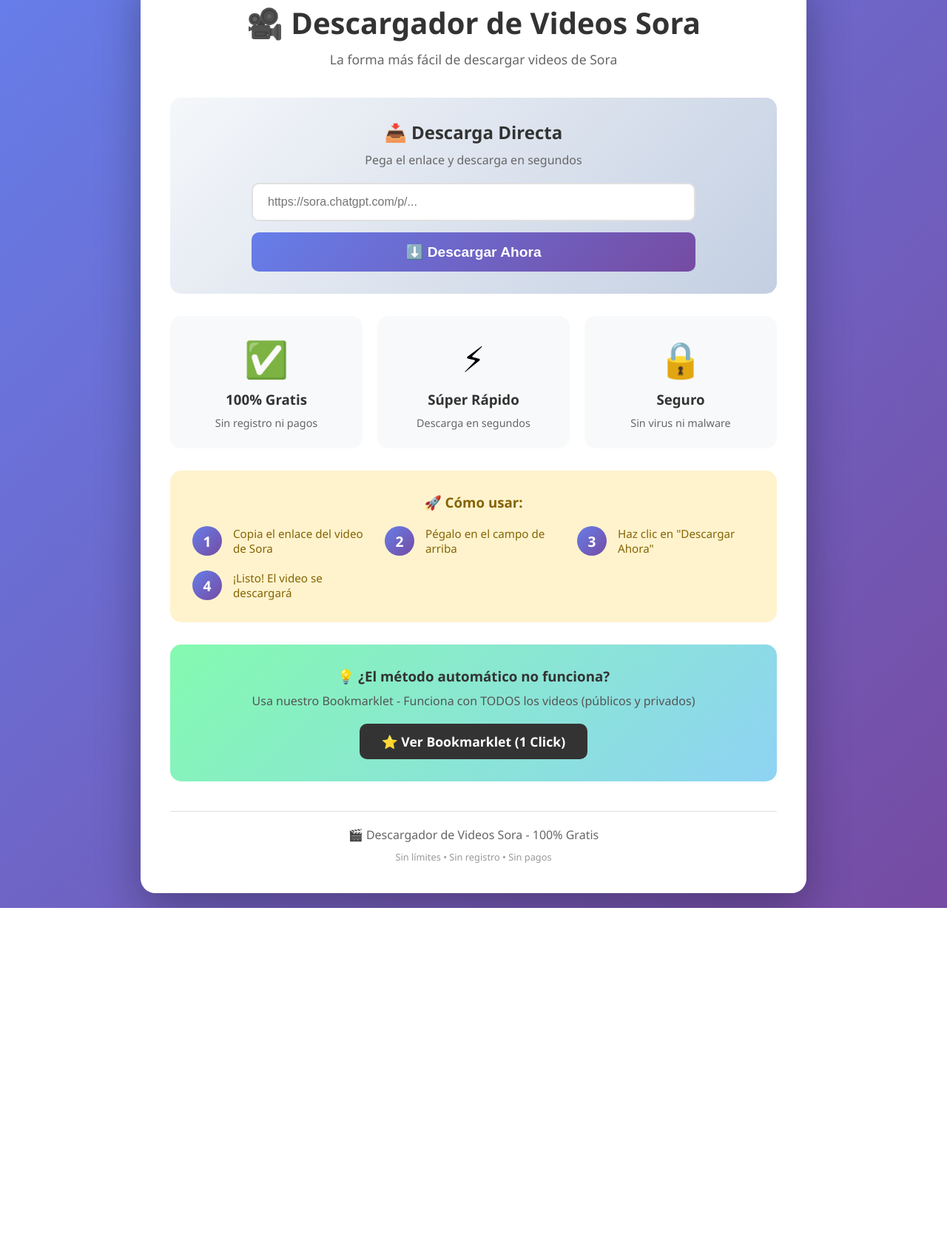
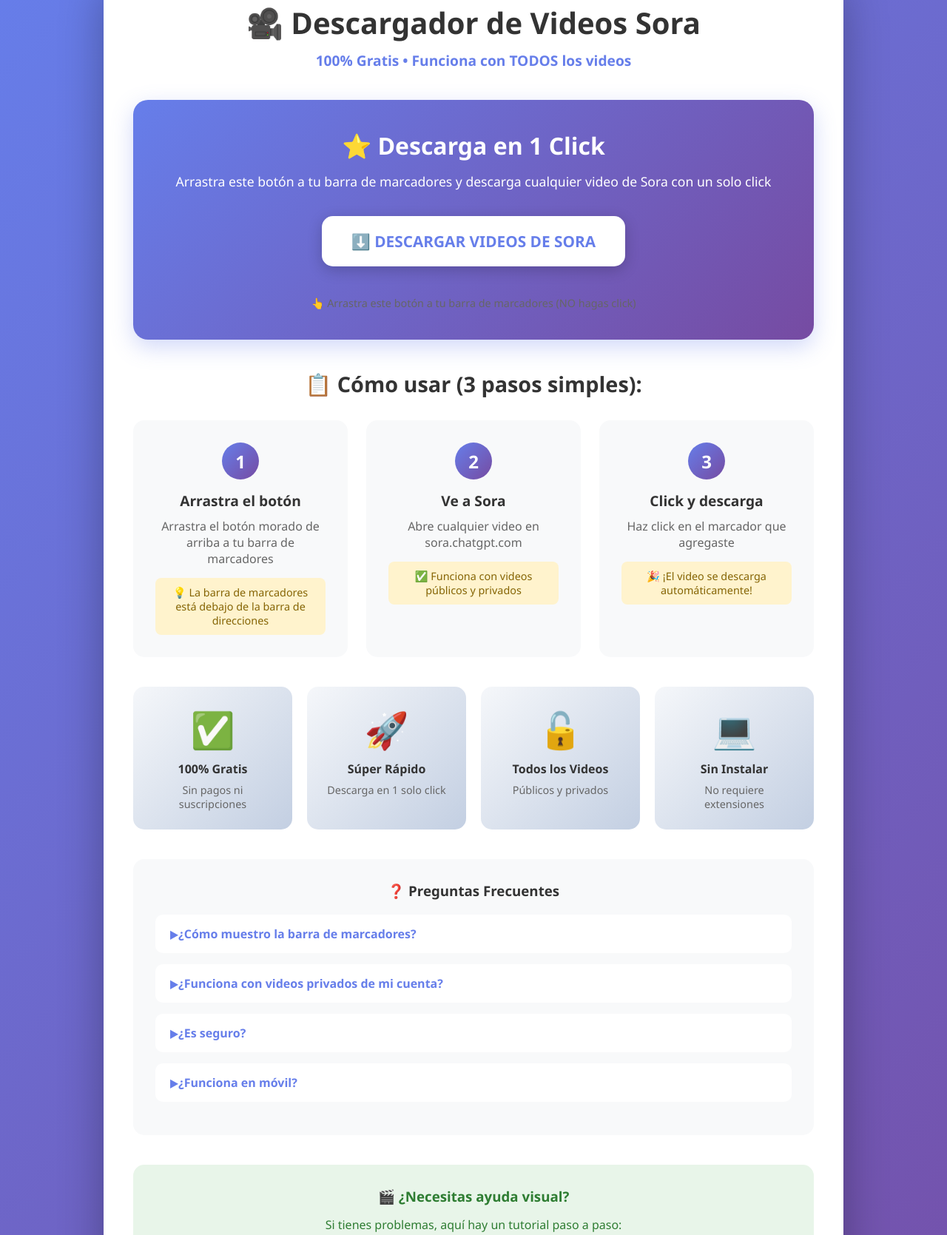
Before and after one commit to ivanleoncuentaflex-ops/sora-downloader, a browser extension: page index.html in a window 1280 px wide. Shown: the part 57-1726 px from the top of the page at 74% size. Before the commit the page ends 1284 px from the top, so only its background shows below. Drawn offline with Linux system fonts and the light colour scheme; no server answers.

Commit message:
Version FINAL - Bookmarklet como solucion principal 100% funcional

```diff
--- a/index.html
+++ b/index.html
@@ -3,112 +3,147 @@
 <head>
     <meta charset="UTF-8">
     <meta name="viewport" content="width=device-width, initial-scale=1.0">
-    <title>Descargador de Videos Sora - Gratis</title>
+    <title>Descargador de Videos Sora - 100% Gratis</title>
     <link rel="stylesheet" href="styles.css">
 </head>
 <body>
     <div class="container">
         <header>
             <h1>🎥 Descargador de Videos Sora</h1>
-            <p>La forma más fácil de descargar videos de Sora</p>
+            <p>100% Gratis • Funciona con TODOS los videos</p>
         </header>
 
         <main>
-            <div class="simple-box">
-                <h2>📥 Descarga Directa</h2>
-                <p>Pega el enlace y descarga en segundos</p>
+            <!-- MÉTODO PRINCIPAL: BOOKMARKLET -->
+            <div class="hero-box">
+                <h2>⭐ Descarga en 1 Click</h2>
+                <p style="font-size: 1.1em; margin: 15px 0;">
+                    Arrastra este botón a tu barra de marcadores y descarga cualquier video de Sora con un solo click
+                </p>
 
-                <div class="download-section">
-                    <input
-                        type="text"
-                        id="videoUrl"
-                        placeholder="https://sora.chatgpt.com/p/..."
-                        class="url-input"
-                    >
-                    <button id="downloadBtn" class="download-btn">
-                        ⬇️ Descargar Ahora
-                    </button>
-                </div>
+                <a href="javascript:(function(){const videos=document.querySelectorAll('video');if(videos.length===0){alert('❌ No se encontró ningún video en esta página.\\n\\nAsegúrate de estar en una página de Sora con un video.');return;}const video=videos[0];let videoUrl=video.src||video.currentSrc;if(!videoUrl){const sources=video.querySelectorAll('source');if(sources.length>0){videoUrl=sources[0].src;}}if(videoUrl&&!videoUrl.startsWith('blob:')){const a=document.createElement('a');a.href=videoUrl;a.download='sora-video-'+Date.now()+'.mp4';document.body.appendChild(a);a.click();document.body.removeChild(a);alert('✅ ¡Descarga iniciada!\\n\\nEl video se está descargando...');}else{alert('❌ No se pudo obtener la URL del video.\\n\\nIntenta recargar la página de Sora.');}})();"
+                   class="bookmarklet-btn"
+                   onclick="alert('📌 INSTRUCCIONES:\\n\\n1. ARRASTRA este botón a tu barra de marcadores\\n   (la barra debajo de la barra de direcciones)\\n\\n2. Cuando estés en Sora viendo un video,\\n   haz CLICK en el marcador\\n\\n3. ¡El video se descargará automáticamente!\\n\\n💡 NO hagas click aquí, ARRASTRA el botón.'); return false;">
+                    ⬇️ DESCARGAR VIDEOS DE SORA
+                </a>
 
-                <div id="status" class="status hidden"></div>
+                <p style="margin-top: 20px; font-size: 0.9em; color: #666;">
+                    👆 Arrastra este botón a tu barra de marcadores (NO hagas click)
+                </p>
             </div>
 
-            <div class="info-grid">
-                <div class="info-card">
-                    <div class="icon">✅</div>
-                    <h3>100% Gratis</h3>
-                    <p>Sin registro ni pagos</p>
-                </div>
-                <div class="info-card">
-                    <div class="icon">⚡</div>
-                    <h3>Súper Rápido</h3>
-                    <p>Descarga en segundos</p>
-                </div>
-                <div class="info-card">
-                    <div class="icon">🔒</div>
-                    <h3>Seguro</h3>
-                    <p>Sin virus ni malware</p>
-                </div>
-            </div>
+            <!-- INSTRUCCIONES VISUALES -->
+            <div class="instructions-visual">
+                <h3>📋 Cómo usar (3 pasos simples):</h3>
 
-            <div class="how-to">
-                <h3>🚀 Cómo usar:</h3>
-                <div class="steps">
-                    <div class="step-simple">
-                        <span class="step-num">1</span>
-                        <p>Copia el enlace del video de Sora</p>
+                <div class="steps-grid">
+                    <div class="step-card">
+                        <div class="step-number">1</div>
+                        <h4>Arrastra el botón</h4>
+                        <p>Arrastra el botón morado de arriba a tu barra de marcadores</p>
+                        <div class="tip">💡 La barra de marcadores está debajo de la barra de direcciones</div>
                     </div>
-                    <div class="step-simple">
-                        <span class="step-num">2</span>
-                        <p>Pégalo en el campo de arriba</p>
+
+                    <div class="step-card">
+                        <div class="step-number">2</div>
+                        <h4>Ve a Sora</h4>
+                        <p>Abre cualquier video en sora.chatgpt.com</p>
+                        <div class="tip">✅ Funciona con videos públicos y privados</div>
                     </div>
-                    <div class="step-simple">
-                        <span class="step-num">3</span>
-                        <p>Haz clic en "Descargar Ahora"</p>
-                    </div>
-                    <div class="step-simple">
-                        <span class="step-num">4</span>
-                        <p>¡Listo! El video se descargará</p>
+
+                    <div class="step-card">
+                        <div class="step-number">3</div>
+                        <h4>Click y descarga</h4>
+                        <p>Haz click en el marcador que agregaste</p>
+                        <div class="tip">🎉 ¡El video se descarga automáticamente!</div>
                     </div>
                 </div>
             </div>
 
-            <div class="extension-promo">
-                <h3>💡 ¿El método automático no funciona?</h3>
-                <p>Usa nuestro Bookmarklet - Funciona con TODOS los videos (públicos y privados)</p>
-                <a href="bookmarklet.html" class="extension-btn" style="display: inline-block; text-decoration: none;">
-                    ⭐ Ver Bookmarklet (1 Click)
-                </a>
+            <!-- VENTAJAS -->
+            <div class="benefits-grid">
+                <div class="benefit-card">
+                    <div class="benefit-icon">✅</div>
+                    <h4>100% Gratis</h4>
+                    <p>Sin pagos ni suscripciones</p>
+                </div>
+                <div class="benefit-card">
+                    <div class="benefit-icon">🚀</div>
+                    <h4>Súper Rápido</h4>
+                    <p>Descarga en 1 solo click</p>
+                </div>
+                <div class="benefit-card">
+                    <div class="benefit-icon">🔓</div>
+                    <h4>Todos los Videos</h4>
+                    <p>Públicos y privados</p>
+                </div>
+                <div class="benefit-card">
+                    <div class="benefit-icon">💻</div>
+                    <h4>Sin Instalar</h4>
+                    <p>No requiere extensiones</p>
+                </div>
             </div>
 
-            <div id="extensionInfo" class="extension-info hidden">
-                <h3>📦 Extensión de Chrome</h3>
-                <p>Con la extensión puedes:</p>
-                <ul>
-                    <li>✅ Descargar con un solo click desde Sora</li>
-                    <li>✅ Funciona con TODOS tus videos (públicos y privados)</li>
-                    <li>✅ No necesitas copiar y pegar enlaces</li>
-                    <li>✅ 100% gratis y seguro</li>
-                </ul>
-                <div class="extension-install">
-                    <h4>Instalación (2 minutos):</h4>
-                    <ol>
-                        <li>Descarga la extensión: <a href="extension.zip" download>extension.zip</a></li>
-                        <li>Descomprime el archivo</li>
-                        <li>Abre Chrome y ve a <code>chrome://extensions/</code></li>
-                        <li>Activa "Modo de desarrollador" (arriba a la derecha)</li>
-                        <li>Haz clic en "Cargar extensión sin empaquetar"</li>
-                        <li>Selecciona la carpeta descomprimida</li>
-                        <li>¡Listo! Ve a Sora y verás un botón de descarga</li>
-                    </ol>
-                </div>
+            <!-- FAQ -->
+            <div class="faq-section">
+                <h3>❓ Preguntas Frecuentes</h3>
+
+                <details class="faq-item">
+                    <summary>¿Cómo muestro la barra de marcadores?</summary>
+                    <div class="faq-content">
+                        <p><strong>Chrome/Edge:</strong> Presiona Ctrl+Shift+B (Windows) o Cmd+Shift+B (Mac)</p>
+                        <p><strong>Firefox:</strong> Presiona Ctrl+B o ve a Ver → Barras de herramientas → Barra de marcadores</p>
+                        <p><strong>Safari:</strong> Presiona Cmd+Shift+B</p>
+                    </div>
+                </details>
+
+                <details class="faq-item">
+                    <summary>¿Funciona con videos privados de mi cuenta?</summary>
+                    <div class="faq-content">
+                        <p>✅ ¡Sí! Funciona con TODOS los videos que puedas ver en tu navegador, tanto públicos como privados de tu cuenta.</p>
+                    </div>
+                </details>
+
+                <details class="faq-item">
+                    <summary>¿Es seguro?</summary>
+                    <div class="faq-content">
+                        <p>✅ Totalmente seguro. El bookmarklet solo extrae el video que ya estás viendo en tu navegador. No envía datos a ningún servidor externo.</p>
+                    </div>
+                </details>
+
+                <details class="faq-item">
+                    <summary>¿Funciona en móvil?</summary>
+                    <div class="faq-content">
+                        <p>El bookmarklet funciona mejor en computadoras. Para móvil, recomendamos usar el navegador de escritorio o descargar desde la computadora.</p>
+                    </div>
+                </details>
             </div>
+
+            <!-- VIDEO TUTORIAL (OPCIONAL) -->
+            <div class="tutorial-box">
+                <h3>🎬 ¿Necesitas ayuda visual?</h3>
+                <p>Si tienes problemas, aquí hay un tutorial paso a paso:</p>
+                <ol style="text-align: left; max-width: 600px; margin: 20px auto; line-height: 1.8;">
+                    <li>Asegúrate de que tu barra de marcadores esté visible (Ctrl+Shift+B)</li>
+                    <li>Haz click y MANTÉN presionado el botón morado de arriba</li>
+                    <li>ARRASTRA el botón hacia tu barra de marcadores</li>
+                    <li>Suelta el botón cuando esté sobre la barra de marcadores</li>
+                    <li>Verás que se agregó un nuevo marcador llamado "DESCARGAR VIDEOS DE SORA"</li>
+                    <li>Ve a sora.chatgpt.com y abre cualquier video</li>
+                    <li>Haz click en el marcador que acabas de agregar</li>
+                    <li>¡El video se descargará automáticamente!</li>
+                </ol>
+            </div>
+
         </main>
 
         <footer>
-            <p>🎬 Descargador de Videos Sora - 100% Gratis</p>
-            <p style="font-size: 0.8em; margin-top: 10px; color: #999;">
-                Sin límites • Sin registro • Sin pagos
+            <p>🎬 Descargador de Videos Sora</p>
+            <p style="font-size: 0.85em; margin-top: 10px; color: #999;">
+                100% Gratis • Sin Límites • Sin Registro
+            </p>
+            <p style="font-size: 0.75em; margin-top: 15px; color: #aaa;">
+                Esta herramienta es gratuita y de código abierto. No almacenamos ningún dato.
             </p>
         </footer>
     </div>
--- a/styles.css
+++ b/styles.css
@@ -15,7 +15,7 @@
     background: white;
     border-radius: 20px;
     box-shadow: 0 20px 60px rgba(0, 0, 0, 0.3);
-    max-width: 900px;
+    max-width: 1000px;
     width: 100%;
     margin: 0 auto;
     padding: 40px;
@@ -33,286 +33,218 @@
 }
 
 header p {
-    color: #666;
-    font-size: 1.1em;
+    color: #667eea;
+    font-size: 1.2em;
+    font-weight: bold;
 }
 
-.simple-box {
-    background: linear-gradient(135deg, #f5f7fa 0%, #c3cfe2 100%);
-    border-radius: 15px;
-    padding: 30px;
-    margin-bottom: 30px;
+.hero-box {
+    background: linear-gradient(135deg, #667eea 0%, #764ba2 100%);
+    color: white;
+    border-radius: 20px;
+    padding: 40px;
     text-align: center;
+    margin-bottom: 40px;
+    box-shadow: 0 10px 30px rgba(102, 126, 234, 0.3);
 }
 
-.simple-box h2 {
-    color: #333;
-    margin-bottom: 10px;
+.hero-box h2 {
+    font-size: 2em;
+    margin-bottom: 15px;
 }
 
-.simple-box p {
-    color: #666;
-    margin-bottom: 20px;
+.bookmarklet-btn {
+    display: inline-block;
+    background: white;
+    color: #667eea;
+    padding: 20px 40px;
+    font-size: 1.3em;
+    font-weight: bold;
+    border-radius: 15px;
+    text-decoration: none;
+    margin: 20px 0;
+    cursor: move;
+    transition: transform 0.2s, box-shadow 0.2s;
+    box-shadow: 0 5px 20px rgba(0,0,0,0.2);
 }
 
-.download-section {
-    display: flex;
-    flex-direction: column;
-    gap: 15px;
-    max-width: 600px;
-    margin: 0 auto;
+.bookmarklet-btn:hover {
+    transform: translateY(-3px);
+    box-shadow: 0 8px 25px rgba(0,0,0,0.3);
 }
 
-.url-input {
-    padding: 15px 20px;
-    font-size: 1em;
-    border: 2px solid #e0e0e0;
-    border-radius: 10px;
-    transition: border-color 0.3s;
+.instructions-visual {
+    margin: 40px 0;
 }
 
-.url-input:focus {
-    outline: none;
-    border-color: #667eea;
+.instructions-visual h3 {
+    text-align: center;
+    color: #333;
+    font-size: 1.8em;
+    margin-bottom: 30px;
 }
 
-.download-btn {
-    padding: 15px 30px;
-    font-size: 1.2em;
-    font-weight: bold;
-    color: white;
-    background: linear-gradient(135deg, #667eea 0%, #764ba2 100%);
-    border: none;
-    border-radius: 10px;
-    cursor: pointer;
-    transition: transform 0.2s, box-shadow 0.2s;
-}
-
-.download-btn:hover {
-    transform: translateY(-2px);
-    box-shadow: 0 10px 20px rgba(102, 126, 234, 0.4);
-}
-
-.download-btn:active {
-    transform: translateY(0);
-}
-
-.download-btn:disabled {
-    opacity: 0.6;
-    cursor: not-allowed;
-}
-
-.status {
-    padding: 15px;
-    border-radius: 10px;
-    margin-top: 15px;
-    text-align: center;
-}
-
-.status.hidden {
-    display: none;
-}
-
-.status.success {
-    background: #d4edda;
-    color: #155724;
-    border: 1px solid #c3e6cb;
-}
-
-.status.error {
-    background: #f8d7da;
-    color: #721c24;
-    border: 1px solid #f5c6cb;
-}
-
-.status.info {
-    background: #d1ecf1;
-    color: #0c5460;
-    border: 1px solid #bee5eb;
-}
-
-.info-grid {
+.steps-grid {
     display: grid;
-    grid-template-columns: repeat(auto-fit, minmax(200px, 1fr));
-    gap: 20px;
+    grid-template-columns: repeat(auto-fit, minmax(250px, 1fr));
+    gap: 25px;
     margin: 30px 0;
 }
 
-.info-card {
+.step-card {
     background: #f8f9fa;
-    padding: 25px;
+    padding: 30px;
     border-radius: 15px;
     text-align: center;
     transition: transform 0.2s;
 }
 
-.info-card:hover {
+.step-card:hover {
     transform: translateY(-5px);
 }
 
-.info-card .icon {
+.step-number {
+    background: linear-gradient(135deg, #667eea 0%, #764ba2 100%);
+    color: white;
+    width: 50px;
+    height: 50px;
+    border-radius: 50%;
+    display: flex;
+    align-items: center;
+    justify-content: center;
+    font-size: 1.5em;
+    font-weight: bold;
+    margin: 0 auto 15px;
+}
+
+.step-card h4 {
+    color: #333;
+    margin-bottom: 10px;
+    font-size: 1.2em;
+}
+
+.step-card p {
+    color: #666;
+    margin-bottom: 15px;
+}
+
+.tip {
+    background: #fff3cd;
+    color: #856404;
+    padding: 10px;
+    border-radius: 8px;
+    font-size: 0.9em;
+}
+
+.benefits-grid {
+    display: grid;
+    grid-template-columns: repeat(auto-fit, minmax(200px, 1fr));
+    gap: 20px;
+    margin: 40px 0;
+}
+
+.benefit-card {
+    background: linear-gradient(135deg, #f5f7fa 0%, #c3cfe2 100%);
+    padding: 25px;
+    border-radius: 15px;
+    text-align: center;
+}
+
+.benefit-icon {
     font-size: 3em;
     margin-bottom: 10px;
 }
 
-.info-card h3 {
+.benefit-card h4 {
     color: #333;
-    margin-bottom: 10px;
+    margin-bottom: 8px;
 }
 
-.info-card p {
+.benefit-card p {
     color: #666;
     font-size: 0.9em;
 }
 
-.how-to {
-    background: #fff3cd;
+.faq-section {
+    margin: 40px 0;
+    background: #f8f9fa;
+    padding: 30px;
     border-radius: 15px;
-    padding: 30px;
-    margin: 30px 0;
 }
 
-.how-to h3 {
-    color: #856404;
+.faq-section h3 {
+    color: #333;
     margin-bottom: 20px;
     text-align: center;
 }
 
-.steps {
-    display: grid;
-    grid-template-columns: repeat(auto-fit, minmax(200px, 1fr));
-    gap: 20px;
+.faq-item {
+    background: white;
+    margin: 15px 0;
+    border-radius: 10px;
+    overflow: hidden;
 }
 
-.step-simple {
-    display: flex;
-    align-items: center;
-    gap: 15px;
+.faq-item summary {
+    padding: 15px 20px;
+    cursor: pointer;
+    font-weight: bold;
+    color: #667eea;
+    list-style: none;
+    user-select: none;
 }
 
-.step-num {
-    background: linear-gradient(135deg, #667eea 0%, #764ba2 100%);
-    color: white;
-    width: 40px;
-    height: 40px;
-    border-radius: 50%;
-    display: flex;
-    align-items: center;
-    justify-content: center;
-    font-weight: bold;
-    font-size: 1.2em;
-    flex-shrink: 0;
+.faq-item summary::-webkit-details-marker {
+    display: none;
 }
 
-.step-simple p {
-    color: #856404;
-    font-size: 0.95em;
-}
-
-.extension-promo {
-    background: linear-gradient(135deg, #84fab0 0%, #8fd3f4 100%);
-    border-radius: 15px;
-    padding: 30px;
-    text-align: center;
-    margin: 30px 0;
-}
-
-.extension-promo h3 {
-    color: #333;
-    margin-bottom: 10px;
-}
-
-.extension-promo p {
-    color: #555;
-    margin-bottom: 20px;
-}
-
-.extension-btn {
-    padding: 12px 30px;
-    font-size: 1.1em;
-    font-weight: bold;
-    color: white;
-    background: #333;
-    border: none;
-    border-radius: 10px;
-    cursor: pointer;
+.faq-item summary:before {
+    content: "▶ ";
+    display: inline-block;
     transition: transform 0.2s;
 }
 
-.extension-btn:hover {
-    transform: scale(1.05);
+.faq-item[open] summary:before {
+    transform: rotate(90deg);
 }
 
-.extension-info {
-    background: #e8f5e9;
-    border-radius: 15px;
-    padding: 30px;
-    margin: 20px 0;
+.faq-content {
+    padding: 0 20px 15px 20px;
+    color: #666;
+    line-height: 1.6;
 }
 
-.extension-info.hidden {
-    display: none;
+.faq-content p {
+    margin: 10px 0;
 }
 
-.extension-info h3 {
+.tutorial-box {
+    background: #e8f5e9;
+    padding: 30px;
+    border-radius: 15px;
+    margin: 40px 0;
+    text-align: center;
+}
+
+.tutorial-box h3 {
     color: #2e7d32;
     margin-bottom: 15px;
 }
 
-.extension-info ul {
-    list-style: none;
-    margin: 15px 0;
-}
-
-.extension-info li {
-    padding: 8px 0;
+.tutorial-box p {
     color: #2e7d32;
-}
-
-.extension-install {
-    background: white;
-    padding: 20px;
-    border-radius: 10px;
-    margin-top: 20px;
-}
-
-.extension-install h4 {
-    color: #2e7d32;
-    margin-bottom: 15px;
-}
-
-.extension-install ol {
-    margin-left: 20px;
-    color: #555;
-    line-height: 1.8;
-}
-
-.extension-install code {
-    background: #f5f5f5;
-    padding: 2px 8px;
-    border-radius: 4px;
-    font-family: monospace;
-}
-
-.extension-install a {
-    color: #667eea;
-    text-decoration: none;
-    font-weight: bold;
-}
-
-.extension-install a:hover {
-    text-decoration: underline;
+    margin-bottom: 20px;
 }
 
 footer {
     text-align: center;
-    margin-top: 40px;
-    padding-top: 20px;
-    border-top: 1px solid #e0e0e0;
+    margin-top: 50px;
+    padding-top: 30px;
+    border-top: 2px solid #e0e0e0;
     color: #666;
 }
 
-@media (max-width: 600px) {
+@media (max-width: 768px) {
     .container {
         padding: 20px;
     }
@@ -321,11 +253,24 @@
         font-size: 1.8em;
     }
 
-    .steps {
+    .hero-box {
+        padding: 25px;
+    }
+
+    .hero-box h2 {
+        font-size: 1.5em;
+    }
+
+    .bookmarklet-btn {
+        font-size: 1.1em;
+        padding: 15px 30px;
+    }
+
+    .steps-grid {
         grid-template-columns: 1fr;
     }
 
-    .info-grid {
-        grid-template-columns: 1fr;
+    .benefits-grid {
+        grid-template-columns: 1fr 1fr;
     }
 }
```
